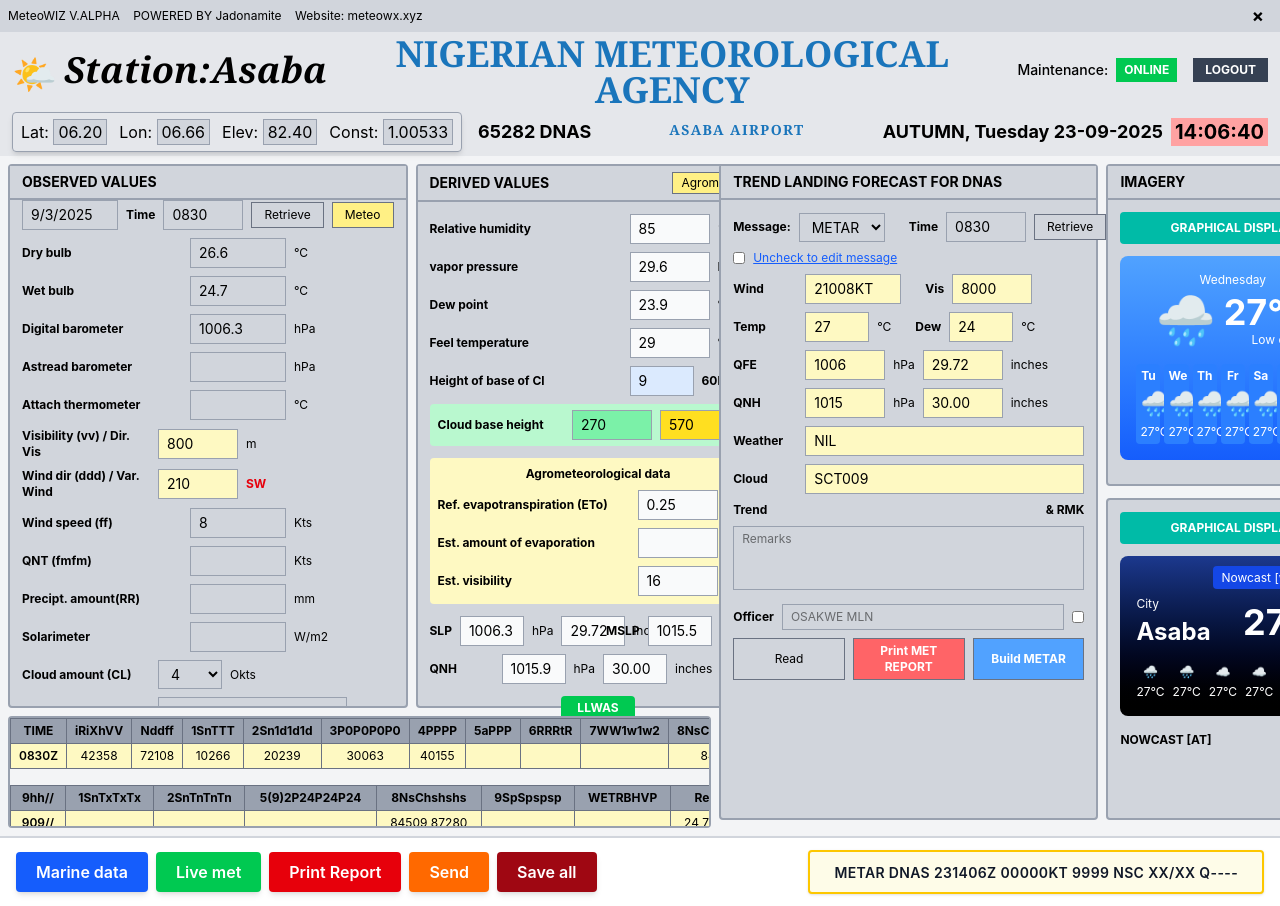
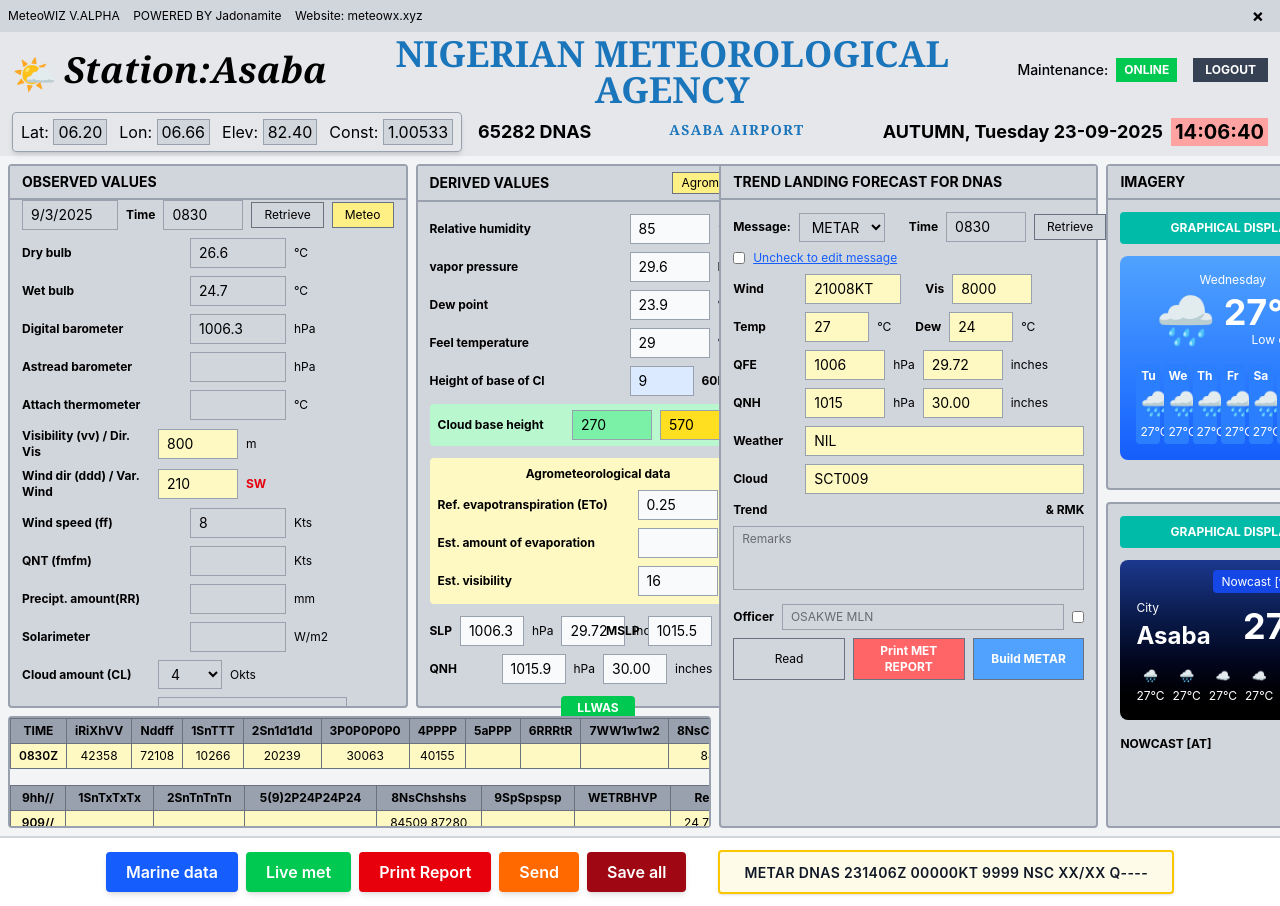
Before and after one commit to jadonamite/MeteoWiz, a Next.js app: page / in a window 1280 px wide. Shown: the top 906 px of the page. Built offline with nearby package versions, Linux system fonts and the light colour scheme.

Commit message:
METAR ACTION BAR complete

```diff
--- a/src/app/components/DashboardLayout.jsx
+++ b/src/app/components/DashboardLayout.jsx
@@ -45,18 +45,18 @@
             </div>
 
             {/* Trend Forecast - 30% width, 82vh height */}
-            <div className="w-3/10 h-[82vh]">
+            <div className="w-3/10 h-[screen]">
                <TrendForecastSection />
             </div>
 
             {/* Imagery - 15% width, 82vh height */}
-            <div className="w-1/5 h-[82vh]">
+            <div className="w-1/5 h-[screen]">
                <ImagerySection />
             </div>
          </div>
 
          {/* Bottom Action Bar - Full width, fixed at bottom */}
-         <div className="mt-auto  flex justify-center align-center">
+         <div className="mt-auto  ">
             <MetarActionsBar />
          </div>
       </div>
--- a/src/app/components/MetarActionsBar.jsx
+++ b/src/app/components/MetarActionsBar.jsx
@@ -41,7 +41,7 @@
 
    return (
       <div className="w-full bg-white border-t-2 border-gray-300 shadow-md">
-         <div className="flex items-center justify-between gap-3 px-4 py-3">
+         <div className="flex items-center justify-center gap-8  px-4 py-3">
             {/* Action Buttons Group */}
             <div className="flex gap-2">
                <ActionButton
@@ -72,7 +72,7 @@
             </div>
 
             {/* METAR Code Display */}
-            <div className="flex-1 flex justify-end">
+            <div className=" flex ">
                <div className="bg-yellow-50 border-2 border-yellow-400 rounded px-6 py-2 shadow-sm">
                   <code className="text-sm font-mono font-semibold text-gray-900 tracking-wide">
                      {metarCode}
```
